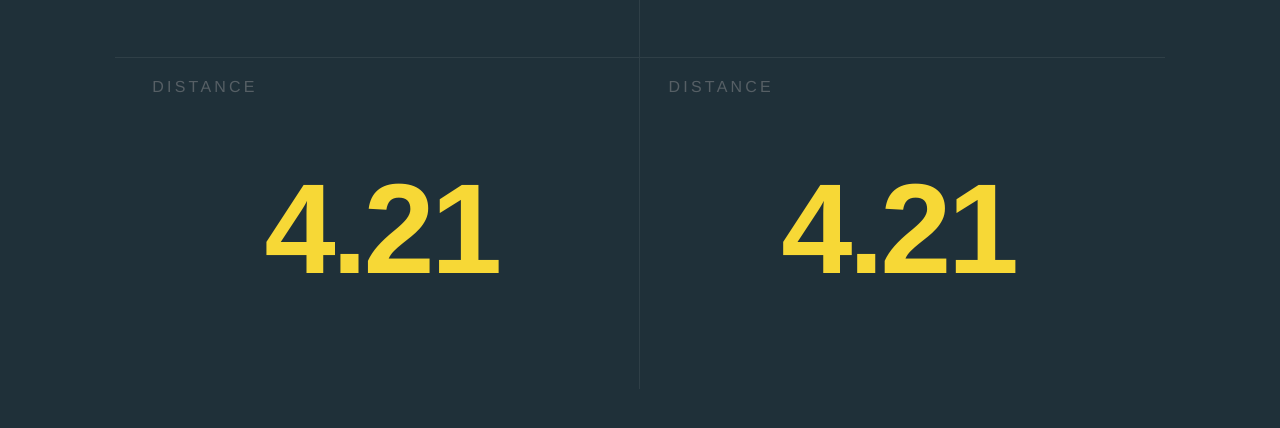
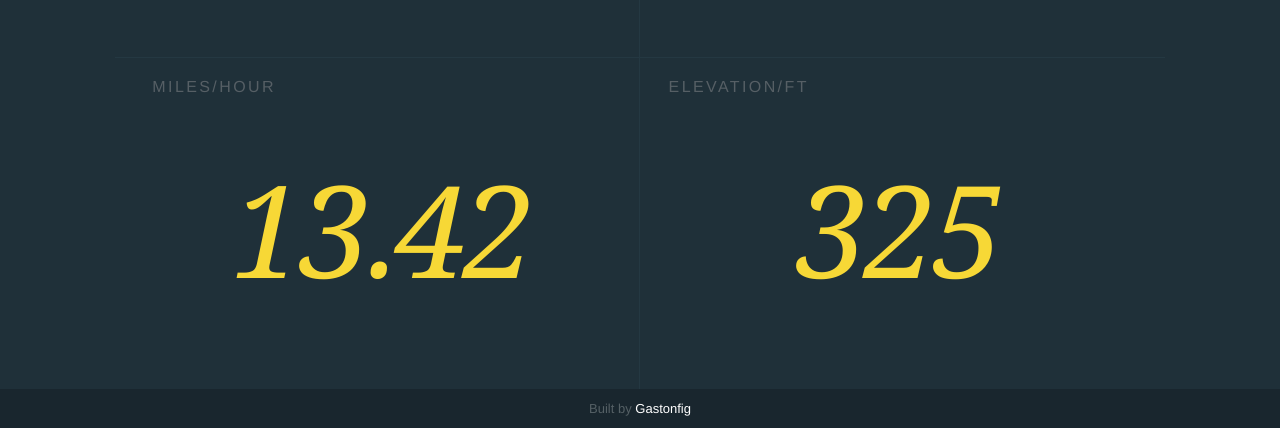
Before and after one commit to gastonfig/biking-to-work, a website: page dist/index.html in a window 1280 px wide. Shown: the part 776-1204 px from the top of the page. Before the commit the page ends 1165 px from the top, so only its background shows below. Drawn offline with Linux system fonts and the light colour scheme.

Commit message:
Added real numbers

```diff
--- a/sass/modules/_colors.scss
+++ b/sass/modules/_colors.scss
@@ -7,4 +7,5 @@ $accentColor: #f7d836;
 $bgColor: #1f3039;
 $dimText: #565f65;
 
-$lineColor: #2f3f47;
+$lineColor: #243842;
+$footerBg: #19262e;
--- a/sass/styles.scss
+++ b/sass/styles.scss
@@ -6,12 +6,21 @@
 @import 'modules/_mixins';
 @import 'modules/_fonts';
 
+/* TYPOGRAPHY
+----------------------------------------------- */
+a {
+	text-decoration: none;
+}
+
 
 /* LAYOUT
 ----------------------------------------------- */
 body {
 	background: $bgColor;
 	color: $textColor;
+	-webkit-font-smoothing: antialiased;
+	text-rendering: optimizeLegibility;
+	font-feature-settings: "kern" 1;
 }
 
 $susy: (
@@ -103,7 +112,7 @@ h1 {
 ----------------------------------------------- */
 .label {
 	color: $dimText;
-	letter-spacing: .2em;
+	letter-spacing: .15em;
 	padding-left: 20px;
 	text-transform: uppercase;
 
@@ -114,19 +123,35 @@ h1 {
 
 .value {
 	color: $accentColor;
-	font-weight: 700;
+	// font-weight: 700;
+	font-style: italic;
 	letter-spacing: -.03em;
 	text-align: center;
 
-	@extend %secondaryFont;
+	// @extend %secondaryFont;
+	@extend %serifFont;
 	@include type-size(12.8);
 	@include px-to-rem(margin-bottom, 9.6);
 	@include px-to-rem(margin-top, 7);
+}
 
-	span {
-		font-weight: 400;
-		letter-spacing: 0;
+/* FOOTER
+----------------------------------------------- */
+footer {
+	background: $footerBg;
+	display: inline-block;
+	width: 100%;
 
-		@include type-size(3.3);
+	@extend %primaryFont;
+
+	p {
+		color: #556065;
+		text-align: center;
+
+		@include type-size(1.3);
+	}
+
+	a {
+		color: #fff;
 	}
 }
```
Also changed, not shown: dist/css/styles.css, dist/index.html.
